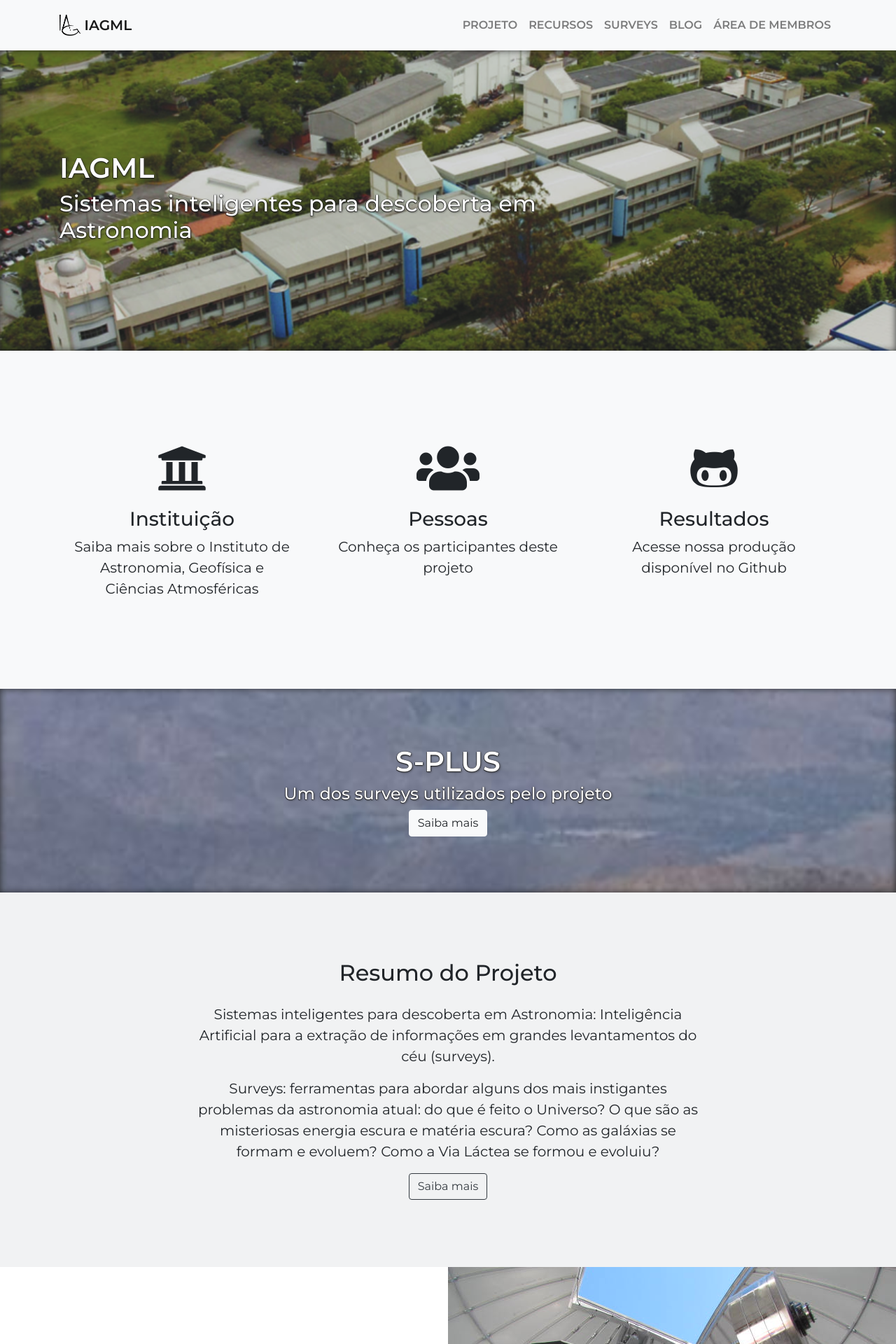
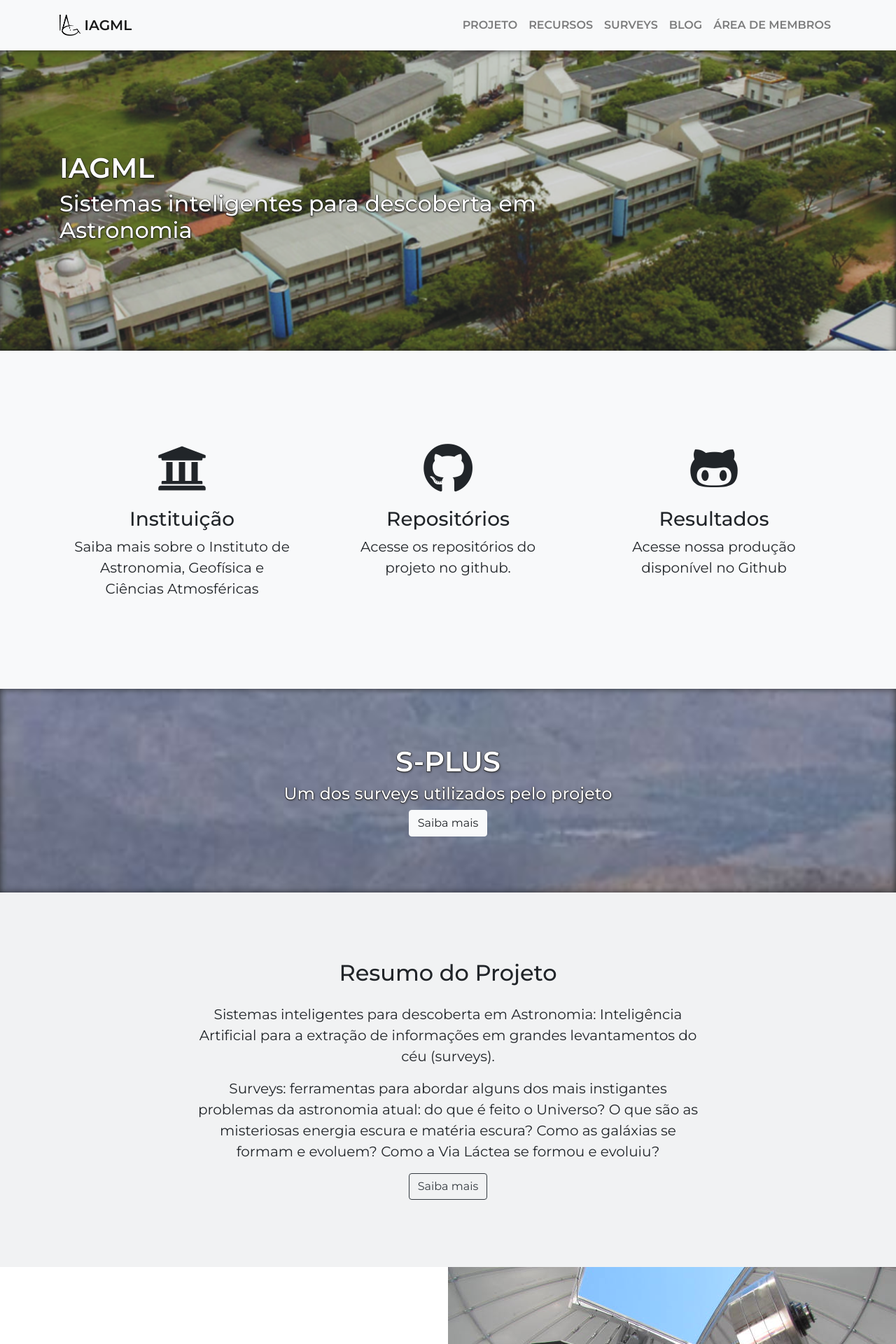
Before and after one commit to iagml/website, a Jekyll site: the page built from index.md, in a window 1280 px wide. Shown: the top 1920 px of the page at 70% size. Built offline with Jekyll 4.4.1, drawn with Linux system fonts in a browser that asks for light colours.

Commit message:
change to repo info

```diff
--- a/_layouts/home.html
+++ b/_layouts/home.html
@@ -21,13 +21,13 @@ layout: default
         </a>
       </div>
       <div class="col-lg-4">
-        <a href="https://github.com/orgs/iagml/people">
+        <a href="https://github.com/iagml">
           <div class="features-icons-item mx-auto">
             <div class="features-icons-icon d-flex">
-              <i class="fas fa-users m-auto"></i>
+              <i class="fab fa-github m-auto"></i>
             </div>
-            <h3>Pessoas</h3>
-            <p class="lead mb-0">Conheça os participantes deste projeto</p>
+            <h3>Repositórios</h3>
+            <p class="lead mb-0">Acesse os repositórios do projeto no github.</p>
           </div>
         </a>
       </div>
```
